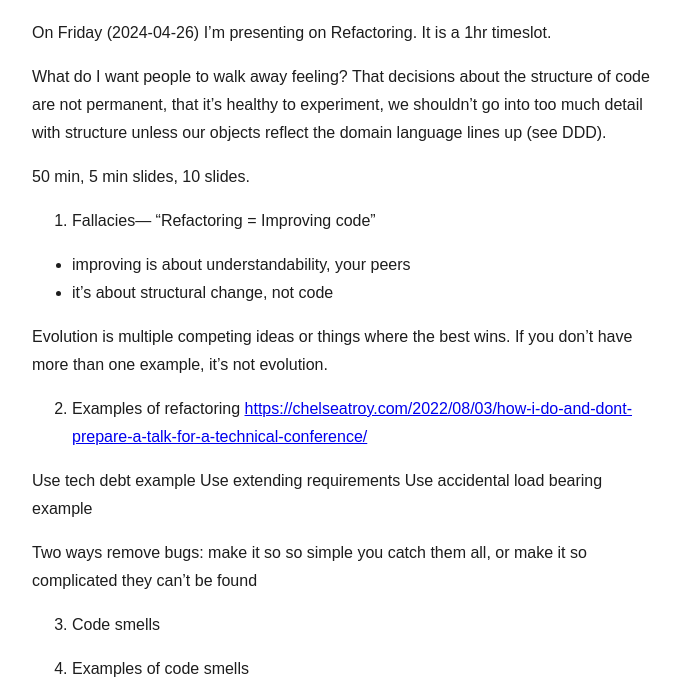
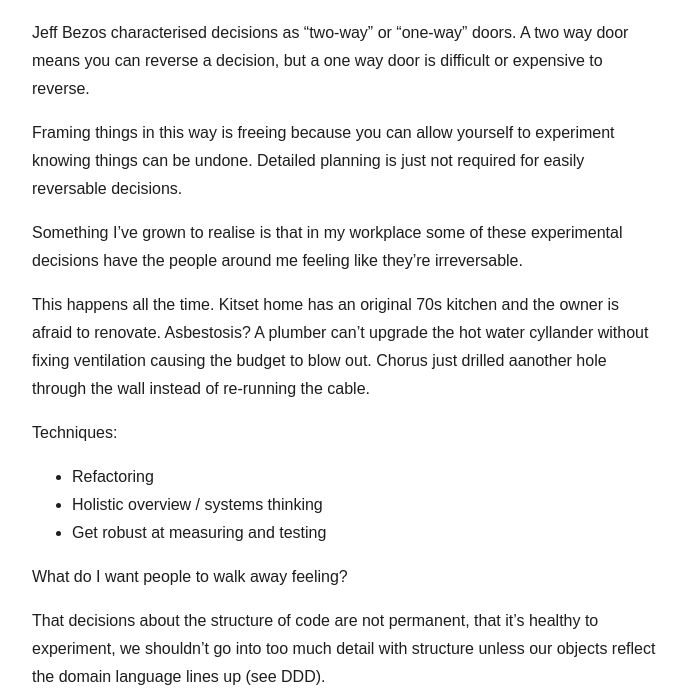
Before and after one commit to heymatthew/matthew.nz, a plain HTML site: page refactoring/index.html in a window 1280 px wide. Shown: the part 256-952 px from the top of the page, without its empty margins (296-983 px from the left). Drawn offline with Linux system fonts and the light colour scheme.

Commit message:
Hot off the press

```diff
--- a/index.xml
+++ b/index.xml
@@ -13,7 +13,7 @@
       <link>https://matthew.nz/refactoring/</link>
       <pubDate>Wed, 17 Apr 2024 08:44:24 +1200</pubDate>
       <guid>https://matthew.nz/refactoring/</guid>
-      <description>On Friday (2024-04-26) I&amp;rsquo;m presenting on Refactoring. It is a 1hr timeslot.&#xA;What do I want people to walk away feeling? That decisions about the structure of code are not permanent, that it&amp;rsquo;s healthy to experiment, we shouldn&amp;rsquo;t go into too much detail with structure unless our objects reflect the domain language lines up (see DDD).&#xA;50 min, 5 min slides, 10 slides.&#xA;Fallacies— “Refactoring = Improving code” improving is about understandability, your peers it’s about structural change, not code Evolution is multiple competing ideas or things where the best wins.</description>
+      <description>Jeff Bezos characterised decisions as &amp;ldquo;two-way&amp;rdquo; or &amp;ldquo;one-way&amp;rdquo; doors. A two way door means you can reverse a decision, but a one way door is difficult or expensive to reverse.&#xA;Framing things in this way is freeing because you can allow yourself to experiment knowing things can be undone. Detailed planning is just not required for easily reversable decisions.&#xA;Something I&amp;rsquo;ve grown to realise is that in my workplace some of these experimental decisions have the people around me feeling like they&amp;rsquo;re irreversable.</description>
     </item>
   </channel>
 </rss>
--- a/refactoring/index.html
+++ b/refactoring/index.html
@@ -9,11 +9,21 @@
 <body>
 
     <h1>Refactoring</h1>
-    <p>On Friday (2024-04-26) I&rsquo;m presenting on Refactoring. It is a 1hr timeslot.</p>
-<p>What do I want people to walk away feeling? That decisions about the structure of code are not permanent, that it&rsquo;s healthy to experiment, we shouldn&rsquo;t go into too much detail with structure unless our objects reflect the domain language lines up (see DDD).</p>
+    <p>Jeff Bezos characterised decisions as &ldquo;two-way&rdquo; or &ldquo;one-way&rdquo; doors. A two way door means you can reverse a decision, but a one way door is difficult or expensive to reverse.</p>
+<p>Framing things in this way is freeing because you can allow yourself to experiment knowing things can be undone. Detailed planning is just not required for easily reversable decisions.</p>
+<p>Something I&rsquo;ve grown to realise is that in my workplace some of these experimental decisions have the people around me feeling like they&rsquo;re irreversable.</p>
+<p>This happens all the time. Kitset home has an original 70s kitchen and the owner is afraid to renovate. Asbestosis? A plumber can&rsquo;t upgrade the hot water cyllander without fixing ventilation causing the budget to blow out. Chorus just drilled aanother hole through the wall instead of re-running the cable.</p>
+<p>Techniques:</p>
+<ul>
+<li>Refactoring</li>
+<li>Holistic overview / systems thinking</li>
+<li>Get robust at measuring and testing</li>
+</ul>
+<p>What do I want people to walk away feeling?</p>
+<p>That decisions about the structure of code are not permanent, that it&rsquo;s healthy to experiment, we shouldn&rsquo;t go into too much detail with structure unless our objects reflect the domain language lines up (see DDD).</p>
 <p>50 min, 5 min slides, 10 slides.</p>
 <ol>
-<li>Fallacies— “Refactoring = Improving code”</li>
+<li>Fallacies— “Refactoring = Improving code&quot;</li>
 </ol>
 <ul>
 <li>improving is about understandability, your peers</li>
```
Also changed, not shown: 404.html (added, +15 -0 lines), index.html (+10 -0 lines).
